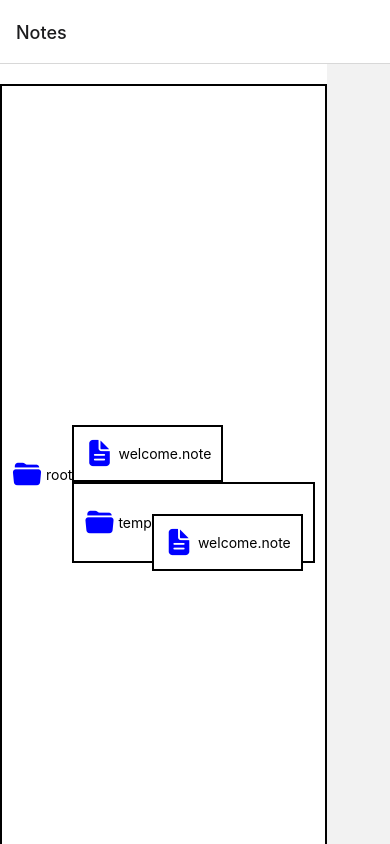
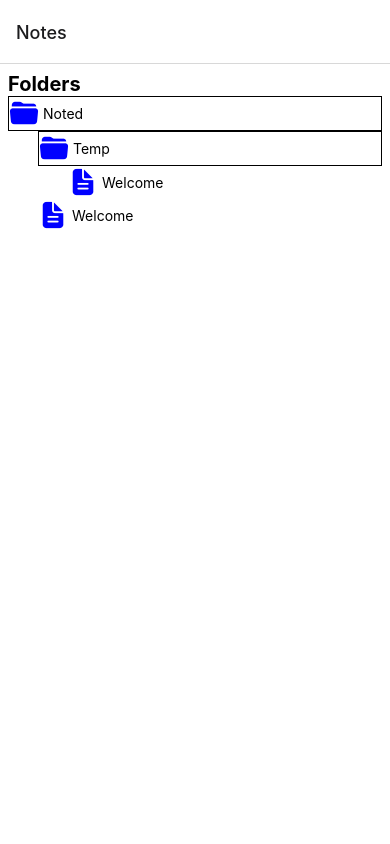
Before and after one commit to redgerxu/noted, a React Native app: screen /folderview in a window 390 px wide. Built offline with nearby package versions, Linux system fonts and the light colour scheme.

Commit message:
i hate css

```diff
--- a/App.tsx
+++ b/App.tsx
@@ -1,11 +1,10 @@
-import AsyncStorage from "@react-native-async-storage/async-storage";
 import React, { createContext, useEffect, useState } from "react";
-import { Folder, Note, Pathed } from "./types";
-import { DefaultRoot } from "./globals";
+import { Folder, Note, Pathed } from "@/extra/types";
+import { DefaultRoot } from "@/extra/globals";
 import { NavigationContainer } from "@react-navigation/native";
 import { createNativeStackNavigator } from "@react-navigation/native-stack";
-import FolderView from "./components/FolderScreen";
-import NoteView from "./components/NoteView";
+import FolderView from "@/components/FolderScreen";
+import NoteView from "@/components/NoteView";
 
 export type RootStackParamList = {
   folderview: undefined;
@@ -53,7 +52,7 @@ export default function App() {
  * @returns root folder as Folder object
  */
 async function loadData(): Promise<Pathed<Folder>> {
-  const sData = await AsyncStorage.getItem("data");
+  const sData = undefined; //await AsyncStorage.getItem("data");
 
   if (sData) {
     return JSON.parse(sData) as Pathed<Folder>;
--- a/components/FolderScreen.tsx
+++ b/components/FolderScreen.tsx
@@ -1,6 +1,6 @@
 import React, { useContext } from "react";
-import { StyleSheet, ScrollView } from "react-native";
-import { FolderContext } from "../App";
+import { Text, StyleSheet, ScrollView } from "react-native";
+import { FolderContext } from "@/App";
 import PathedDisplay from "./PathedDisplay";
 
 export default function FolderView() {
@@ -9,6 +9,7 @@ export default function FolderView() {
   if (state?.rootFolder)
     return (
       <ScrollView contentContainerStyle={styles.container}>
+        <Text style={{ fontSize: 20, fontWeight: "bold" }}>Folders</Text>
         <PathedDisplay props={state?.rootFolder} />
       </ScrollView>
     );
@@ -20,7 +21,6 @@ const styles = StyleSheet.create({
     flex: 1,
     backgroundColor: "#fff",
     flexDirection: "column",
-    alignItems: "flex-start",
-    alignSelf: "flex-start",
+    padding: 8,
   },
 });
--- a/components/NoteView.tsx
+++ b/components/NoteView.tsx
@@ -1,9 +1,9 @@
 import React, { useContext, useEffect, useState } from "react";
 import { StyleSheet, View, TextInput } from "react-native";
-import { FolderContext, FolderContextType, RootStackParamList } from "../App";
-import { RouteProp, useNavigation, useRoute } from "@react-navigation/native";
-import { update } from "../db";
-import { Folder, Note, Pathed } from "../types";
+import { FolderContext, FolderContextType, RootStackParamList } from "@/App";
+import { RouteProp, useRoute } from "@react-navigation/native";
+import { update } from "@/extra/db";
+import { Folder, Note, Pathed } from "@/extra/types";
 import AsyncStorage from "@react-native-async-storage/async-storage";
 
 type NoteViewRouteProp = RouteProp<RootStackParamList, "note">;
@@ -14,15 +14,15 @@ export default function NoteView() {
   const route = useRoute<NoteViewRouteProp>();
   const { note } = route.params;
   const [text, setText] = useState(note.value.content ?? "");
+  const [saved, setSaved] = useState(true);
 
   useEffect(() => {
-    console.log("BRUH");
-
     const autoSave = setInterval(() => {
-      if (root?.rootFolder) {
+      if (root?.rootFolder && !saved) {
         save(root, note, text);
         saveData(root.rootFolder);
         console.log("saved asdf");
+        setSaved(true);
       }
     }, 1000);
 
@@ -36,7 +36,7 @@ export default function NoteView() {
         value={text}
         onChangeText={(newText) => {
           setText(newText);
-          console.log(root?.rootFolder.value.children[0].value);
+          setSaved(false);
         }}
         style={styles.textinput}
       />
--- a/components/PathedDisplay.tsx
+++ b/components/PathedDisplay.tsx
@@ -1,7 +1,13 @@
 import React from "react";
-import { Text, StyleSheet, TouchableOpacity, View } from "react-native";
+import {
+  Text,
+  StyleSheet,
+  TouchableOpacity,
+  SafeAreaView,
+  View,
+} from "react-native";
 import Ionicons from "@expo/vector-icons/Ionicons";
-import { Pathed, Folder, Note } from "../types";
+import { Pathed, Folder, Note } from "../extra/types";
 import { useNavigation } from "@react-navigation/native";
 import { RootStackParamList } from "../App";
 import { NativeStackNavigationProp } from "@react-navigation/native-stack";
@@ -14,32 +20,38 @@ export default function PathedDisplay({
   const navigation =
     useNavigation<NativeStackNavigationProp<RootStackParamList>>();
 
+  const renderChild = (item: Pathed<Folder | Note>) => {
+    return <PathedDisplay props={item} key={item.path.join("/")} />;
+  };
+
   if (props.value && (props.value as Folder).children !== undefined) {
     return (
-      <TouchableOpacity
-        style={[styles.container, styles.shifted]}
-        onPress={() => {}}
+      <View
+        style={
+          props.path.length === 1
+            ? [styles.container]
+            : [styles.padLeft, styles.container]
+        }
       >
+        <View style={styles.element}>
           <Ionicons
             style={{ paddingRight: 4 }}
             name="folder-open"
             size={30}
             color="blue"
           />
-        <Text>{props.name}</Text>
-        <View style={styles.childrenContainer}>
-          {((props.value as Folder).children ?? []).map(
-            (child: Pathed<Folder | Note>) => (
-              <PathedDisplay props={child} key={child.path.join("/")} />
-            )
-          )}
+          <Text>{props.displayName}</Text>
         </View>
-      </TouchableOpacity>
+
+        <SafeAreaView>
+          {(props.value as Folder).children.map((child) => renderChild(child))}
+        </SafeAreaView>
+      </View>
     );
-  } else if (props.value && (props.value as Note).definitions !== undefined) {
+  } else if (props.value && (props.value as Note).content !== undefined) {
     return (
       <TouchableOpacity
-        style={[styles.container, styles.shifted]}
+        style={[styles.padLeft, styles.note]}
         onPress={() => {
           navigation.navigate("note", { note: props as Pathed<Note> });
         }}
@@ -50,7 +62,7 @@ export default function PathedDisplay({
           size={30}
           color="blue"
         />
-        <Text>{props.name}</Text>
+        <Text>{props.displayName}</Text>
       </TouchableOpacity>
     );
   }
@@ -59,22 +71,22 @@ export default function PathedDisplay({
 }
 
 const styles = StyleSheet.create({
-  container: {
-    flex: 1,
-    backgroundColor: "#fff",
-    padding: 10,
+  padLeft: {
+    paddingLeft: 30,
+  },
+  element: {
     flexDirection: "row",
     alignItems: "center",
-    borderWidth: 2,
+    alignSelf: "flex-start",
+    width: "100%",
+    borderWidth: 1,
+  },
+  container: {
+    flexDirection: "column",
+  },
+  note: {
+    flexDirection: "row",
+    alignItems: "center",
     alignSelf: "flex-start",
   },
-  shifted: {
-    position: "relative",
-    top: 20,
-  },
-  childrenContainer: {
-    flex: 1,
-    display: "flex",
-    flexDirection: "column",
-  },
 });
--- a/db.ts
+++ b/extra/db.ts
@@ -1,4 +1,4 @@
-import { FolderContextType } from "./App";
+import { FolderContextType } from "@/App";
 import { Pathed, Folder, Note } from "./types";
 
 export function update(
--- a/globals.ts
+++ b/extra/globals.ts
@@ -3,30 +3,31 @@ import { Folder, Note, NoteType, Pathed } from "./types";
 const WelcomeNote: Pathed<Note> = {
   name: "welcome.note",
   path: ["", "root", "welcome.note"],
-
+  displayName: "Welcome",
   value: {
     type: NoteType.NOTE,
     content: "Welcome to Noted!",
     lastModified: 0,
-    definitions: [],
   },
 };
 
 export const DefaultRoot: Pathed<Folder> = {
   name: "root",
   path: [""],
+  displayName: "Noted",
   value: {
     children: [
-      WelcomeNote,
       {
         name: "temp",
         path: ["", "root", "temp"],
+        displayName: "Temp",
         value: {
           children: [
             { ...WelcomeNote, path: ["", "root", "temp", "welcome.note"] },
           ],
         },
       },
+      WelcomeNote,
     ],
   },
 };
--- /dev/null
+++ b/extra/types.ts
@@ -0,0 +1,27 @@
+export interface Pathed<T> {
+  name: string;
+  displayName: string;
+  path: string[]; // path segments
+  value: T;
+}
+
+export interface Note {
+  type: NoteType;
+  content: string;
+  lastModified: number; // numerical timestamp
+}
+
+export interface Definition {
+  term: string;
+  definition: string;
+  example: string | undefined;
+}
+
+export enum NoteType {
+  NOTE = 0,
+  DEFINITION,
+}
+
+export interface Folder {
+  children: Pathed<Folder | Note>[];
+}
--- a/tsconfig.json
+++ b/tsconfig.json
@@ -2,6 +2,9 @@
   "extends": "expo/tsconfig.base",
   "compilerOptions": {
     "jsx": "react",
-    "strict": true
+    "strict": true,
+    "paths": {
+      "@/*": ["./*"]
+    }
   }
 }
--- a/types.ts
+++ /dev/null
@@ -1,27 +0,0 @@
-export interface Pathed<T> {
-    name: string;
-    path: string[]; // path segments
-    value: T;
-}
-
-export interface Note {
-    type: NoteType;
-    content: string;
-    lastModified: number; // numerical timestamp
-    definitions: Definition[]
-}
-
-export interface Definition {
-    term: string;
-    definition: string;
-    example: string | undefined;
-}
-
-export enum NoteType {
-    NOTE = 0,
-    DEFINITION
-}
-
-export interface Folder {
-    children: Pathed<(Folder | Note)>[];
-}
```
Lines whose indentation alone changed are shown as unchanged.
